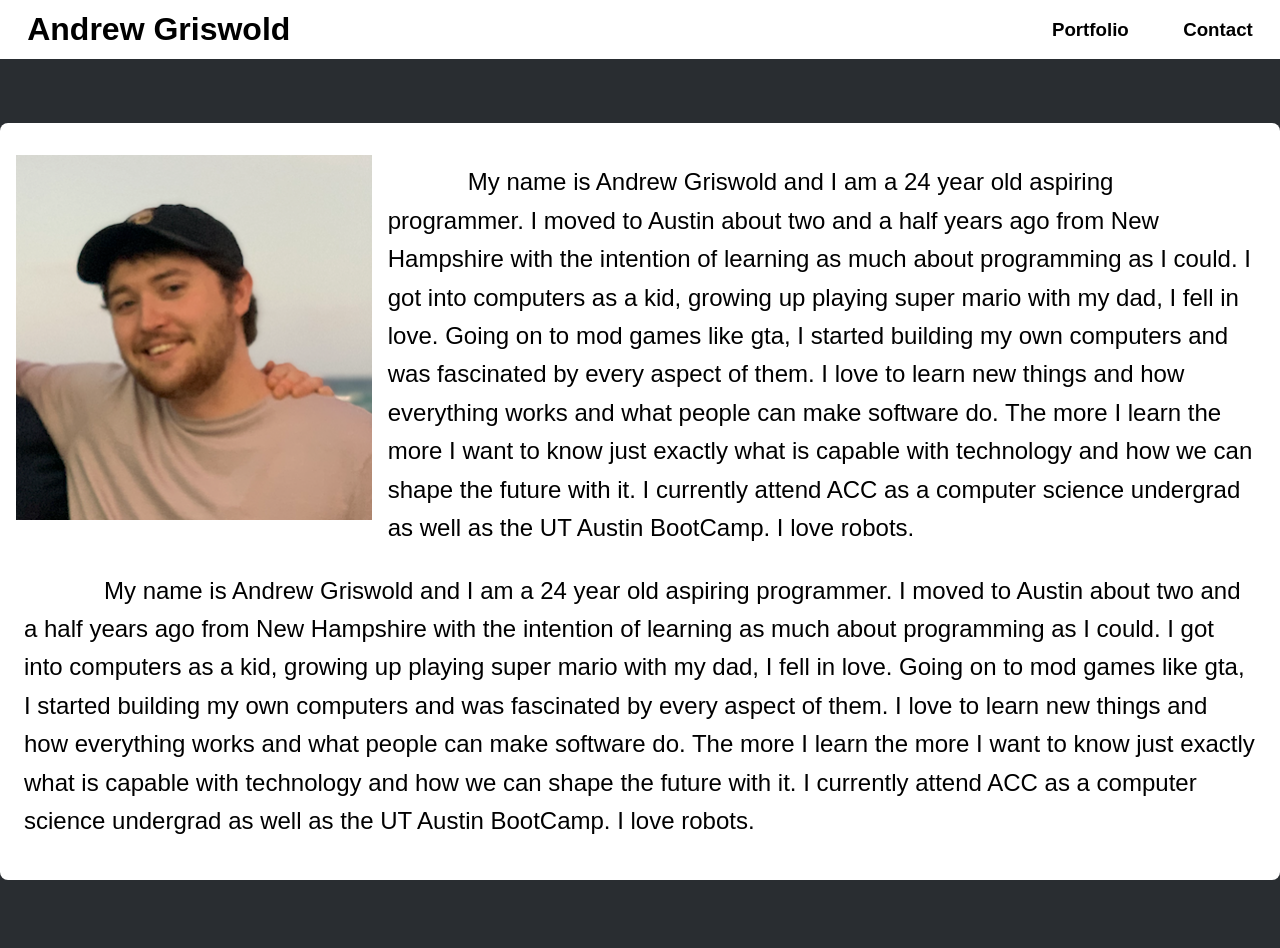
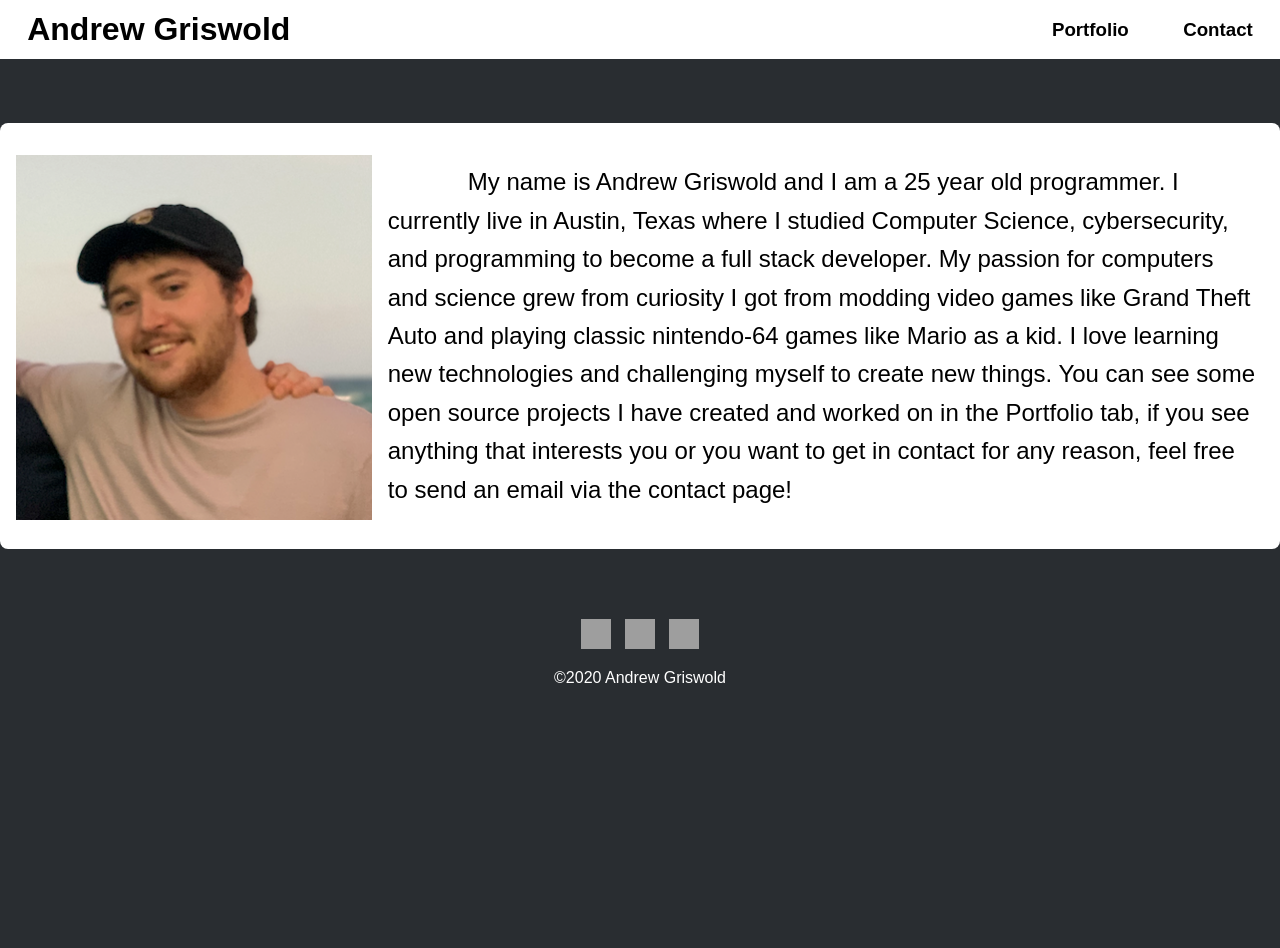
Before and after one commit to ThaGrza/portfolio, a React (Create React App) app: page / in a window 1280 px wide. Shown: the top 948 px of the page. After the commit the page ends 800 px from the top, so only its background shows below. Built offline with nearby package versions, Linux system fonts and the light colour scheme; grey boxes are pictures that could not be loaded.

Commit message:
updated bio aboutme page

```diff
--- a/src/components/pages/Homepage/index.js
+++ b/src/components/pages/Homepage/index.js
@@ -1,22 +1,17 @@
 import React from "react";
 import Profilepic from "./profile2.png";
 import "./index.css";
+import ContactForm from "../Contact";
 
 function Homepage (props) {
   return (
   <div className="homepage-container">
     <img className="profile-pic" alt="🧙‍♂️" src={Profilepic}></img>
     <div className="homepage">
-      <p>My name is Andrew Griswold and I am a 24 year old aspiring programmer. I moved to Austin about two and a half years ago from New Hampshire with the intention
-        of learning as much about programming as I could. I got into computers as a kid, growing up playing super mario with my dad, I fell in love. Going on to mod
-        games like gta, I started building my own computers and was fascinated by every aspect of them. I love to learn new things and how everything works and what
-        people can make software do. The more I learn the more I want to know just exactly what is capable with technology and how we can shape the future with it.
-        I currently attend ACC as a computer science undergrad as well as the UT Austin BootCamp. I love robots. </p><p>My name is Andrew Griswold and I am a 24 year old aspiring programmer. I moved to Austin about two and a half years ago from New Hampshire with the intention
-        of learning as much about programming as I could. I got into computers as a kid, growing up playing super mario with my dad, I fell in love. Going on to mod
-        games like gta, I started building my own computers and was fascinated by every aspect of them. I love to learn new things and how everything works and what
-        people can make software do. The more I learn the more I want to know just exactly what is capable with technology and how we can shape the future with it.
-        I currently attend ACC as a computer science undergrad as well as the UT Austin BootCamp. I love robots.
-      </p>
+      <p>My name is Andrew Griswold and I am a 25 year old programmer. I currently live in Austin, Texas where I studied Computer Science, cybersecurity, and programming to become a full
+stack developer. My passion for computers and science grew from curiosity I got from modding video games like Grand Theft Auto and playing classic nintendo-64 games like Mario as a kid.
+I love learning new technologies and challenging myself to create new things. You can see some open source projects I have created and worked on in the Portfolio tab, if you see anything
+that interests you or you want to get in contact for any reason, feel free to send an email via the contact page!</p>
     </div>
   </div>
   );
```
